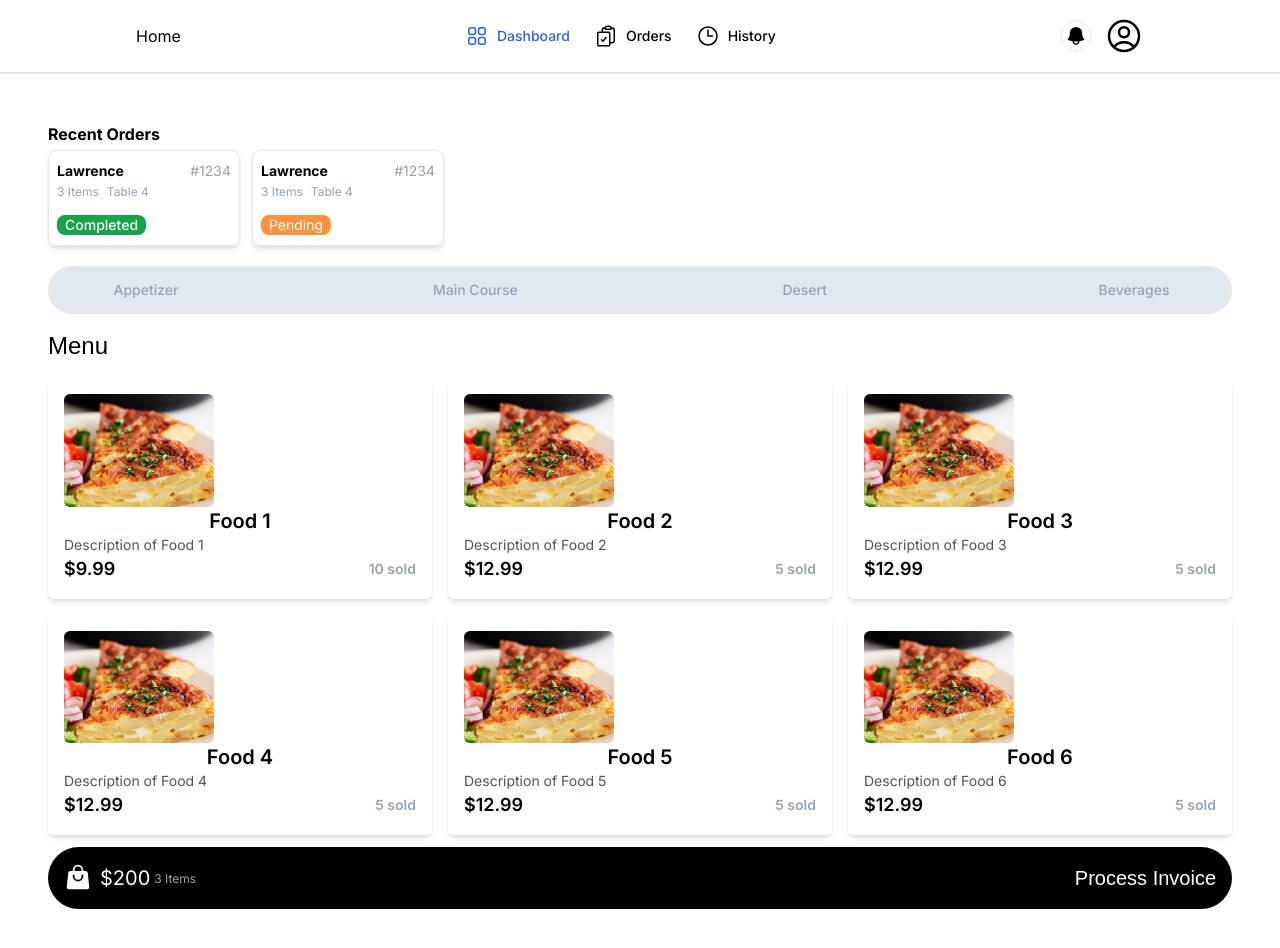
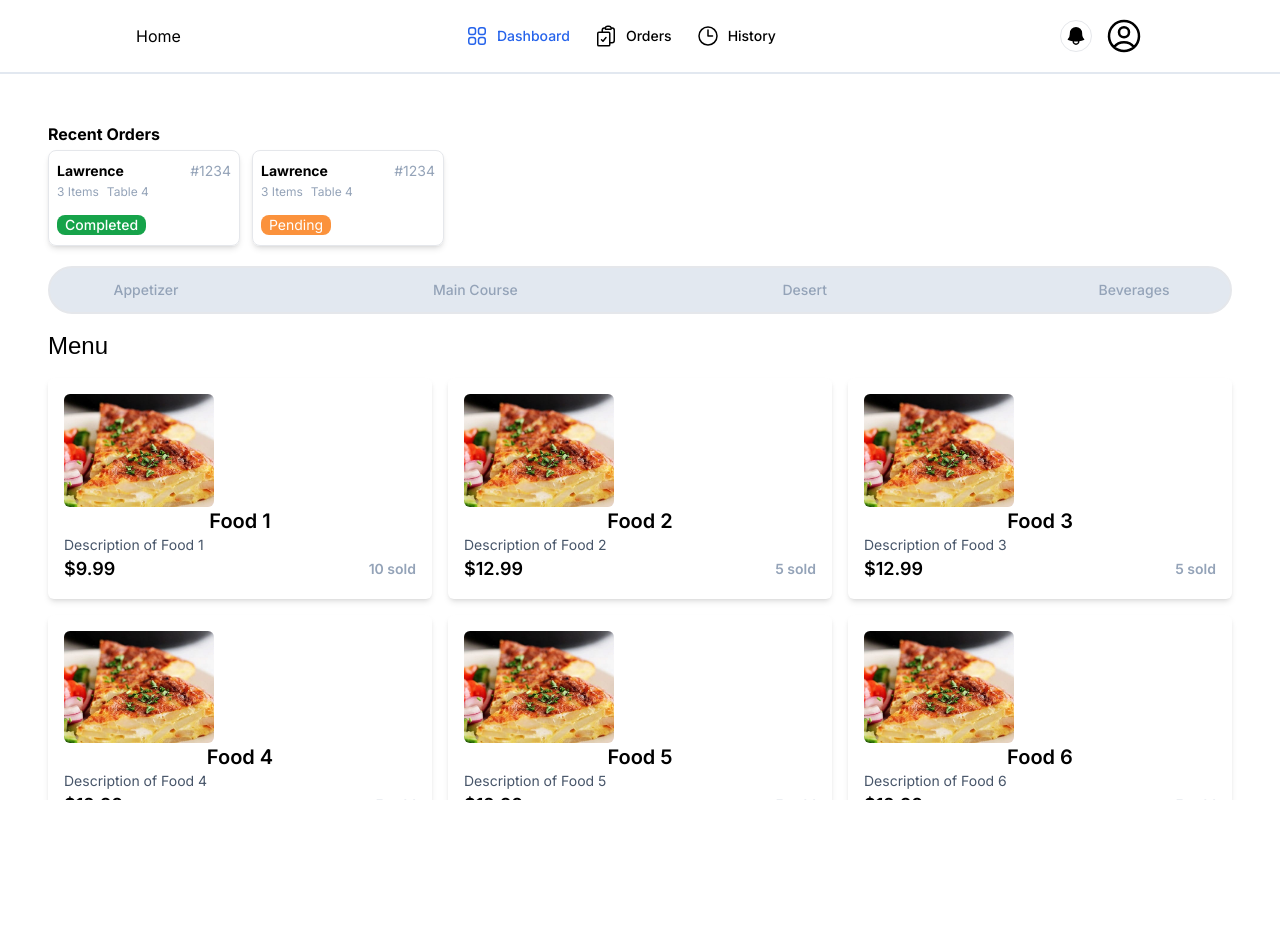
Before and after one commit to Kwaku28/pos-diner, a Next.js app: page /dashboard in a window 1280 px wide. Shown: the top 948 px of the page. After the commit the page ends 800 px from the top, so only its background shows below. Built offline with nearby package versions, Linux system fonts and the light colour scheme; a web font is replaced by a local one.

Commit message:
Update layout.tsx

```diff
--- a/app/dashboard/layout.tsx
+++ b/app/dashboard/layout.tsx
@@ -2,11 +2,11 @@ import TopNav from "../ui/topnav/topnav";
 
 export default function Layout({ children }: { children: React.ReactNode }) {
   return (
-    <div>
+    <div className="flex flex-col max-h-screen">
       <div className="w-full">
         <TopNav />
       </div>
-      <div className="flex-grow p-6 md:overflow-y-auto md:p-12">{children}</div>
+      <div className="flex-grow p-2 overflow-y-hidden md:p-12">{children}</div>
     </div>
   );
 }
```
